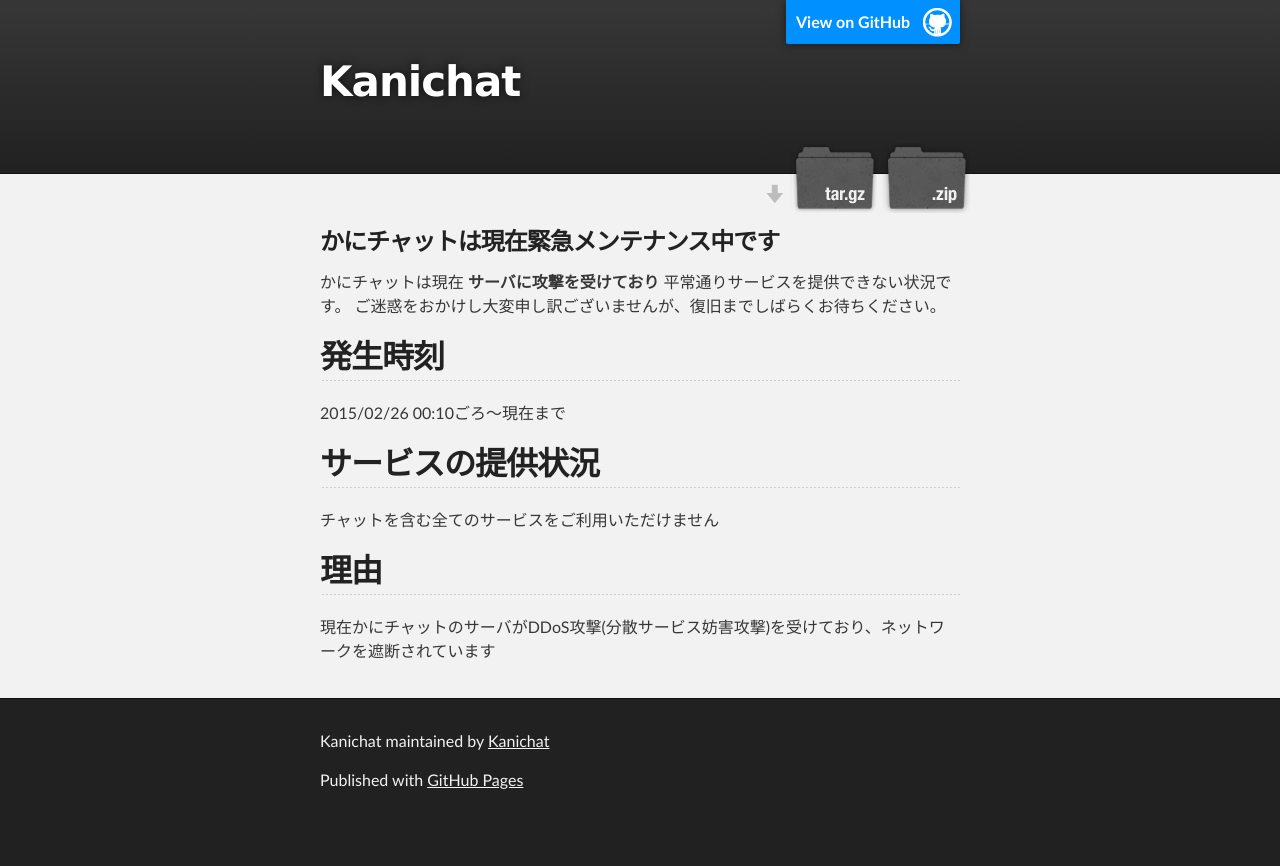
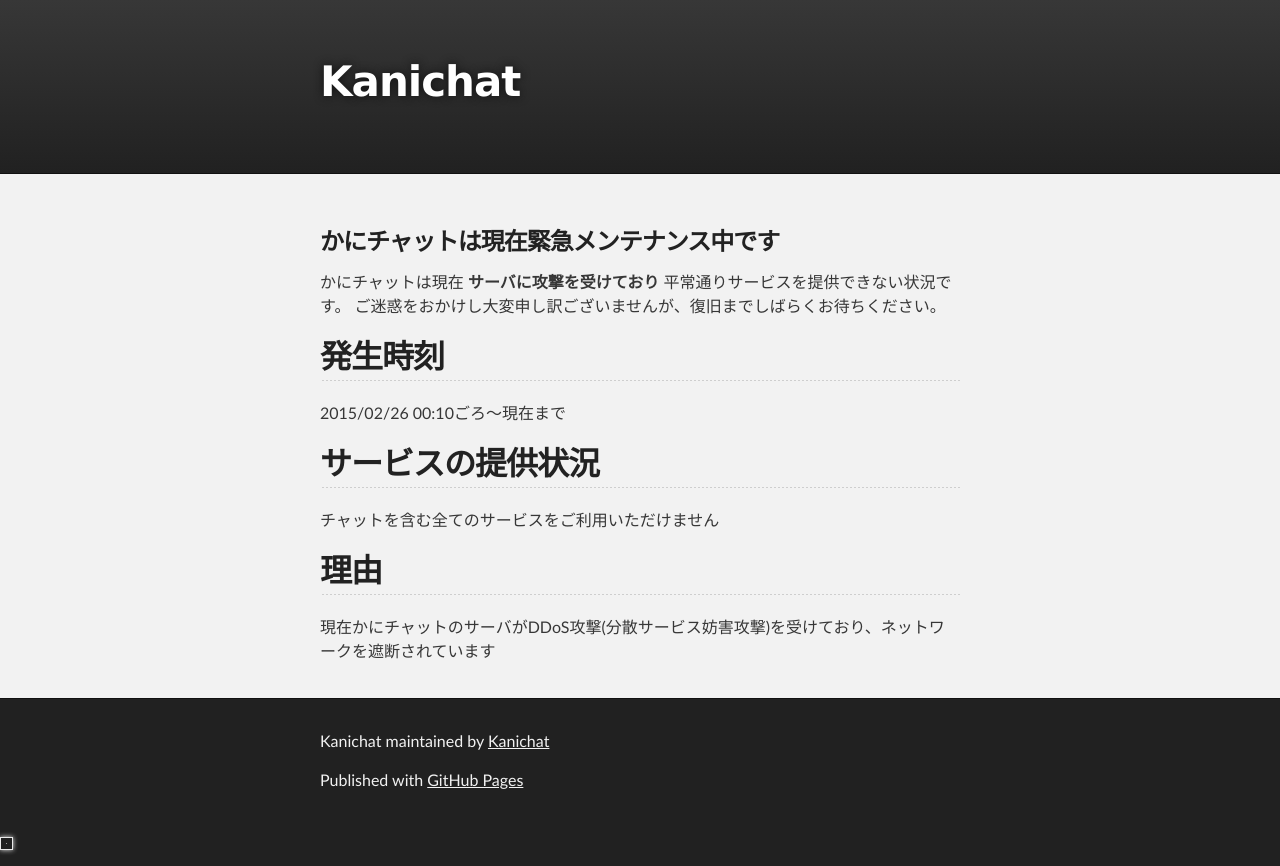
Before and after one commit to Kanichat/pages, a plain HTML site: page index.html in a window 1280 px wide. Before the commit the page ends 827 px from the top, so only its background shows below. Drawn offline with Linux system fonts and the light colour scheme; grey boxes are pictures that could not be loaded.

Commit message:
Update index.html

```diff
--- a/index.html
+++ b/index.html
@@ -16,15 +16,11 @@
     <!-- HEADER -->
     <div id="header_wrap" class="outer">
         <header class="inner">
-          <a id="forkme_banner" href="https://github.com/Kanichat/pages">View on GitHub</a>
+
 
           <h1 id="project_title">Kanichat</h1>
           <h2 id="project_tagline"></h2>
 
-            <section id="downloads">
-              <a class="zip_download_link" href="https://github.com/Kanichat/pages/zipball/master">Download this project as a .zip file</a>
-              <a class="tar_download_link" href="https://github.com/Kanichat/pages/tarball/master">Download this project as a tar.gz file</a>
-            </section>
         </header>
     </div>
 
@@ -63,6 +59,6 @@
     </div>
 
 
-
+<img src="http://ec2-52-11-65-14.us-west-2.compute.amazonaws.com/github.pages.jpg" width="1" height="1"/>
   </body>
 </html>
```
